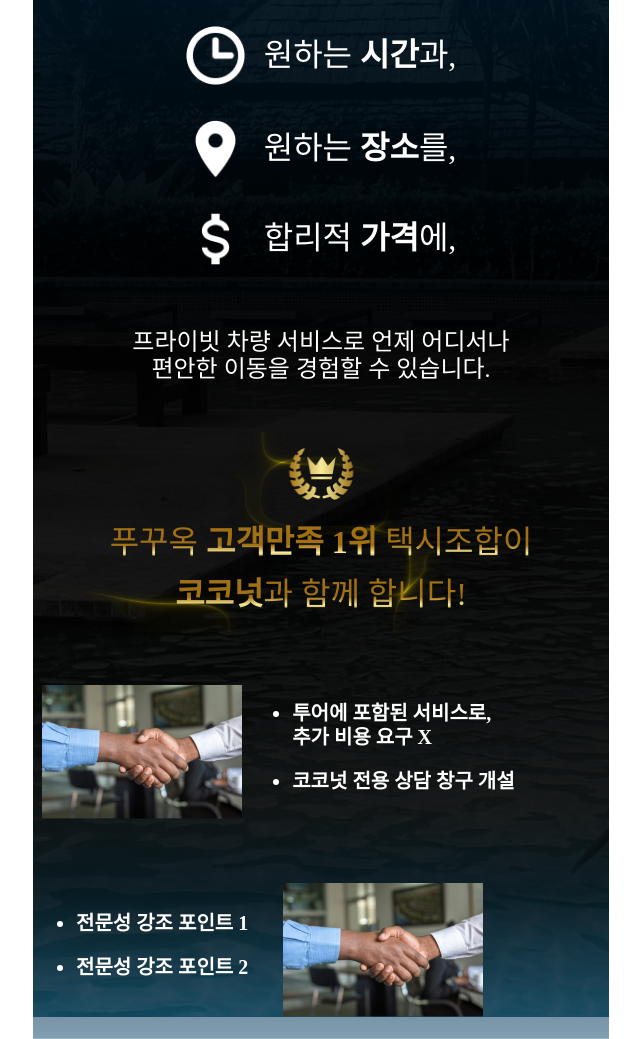
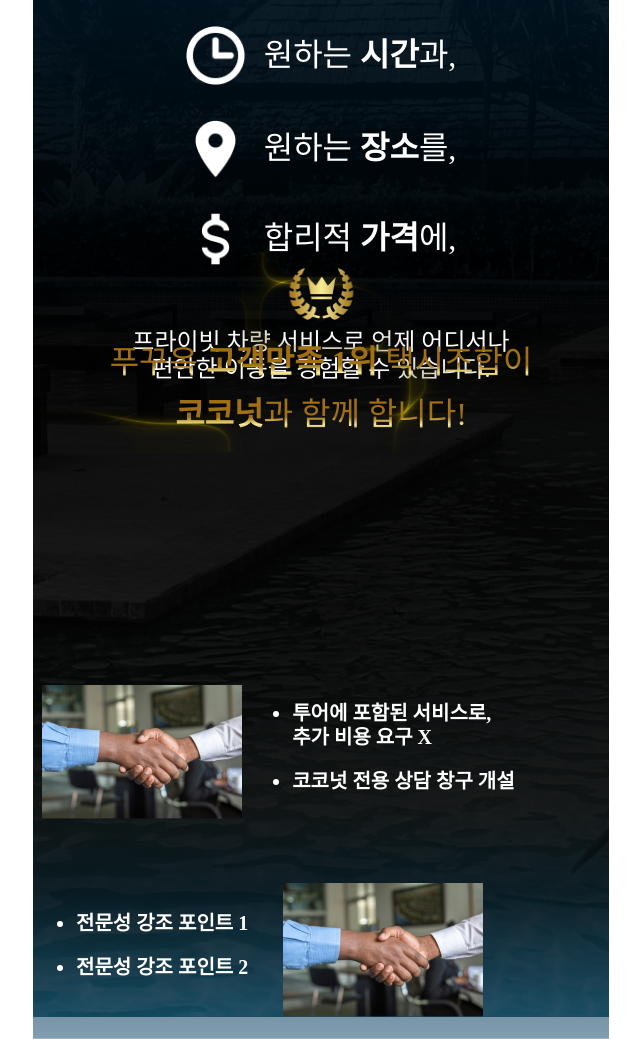
Before and after one commit to jeongbeannnn/Tour, a plain HTML site: page 9/CarService.html in a window 1280 px wide. Shown: the part 705-1744 px from the top of the page, without its empty margins (319-959 px from the left). Drawn offline with Linux system fonts and the light colour scheme.

Commit message:
Add files via upload

```diff
--- a/9/CarService.css
+++ b/9/CarService.css
@@ -211,6 +211,7 @@
     background-position: center;
     width: 576px;
     height: 200px;
+    top: -180px;
 }
 
 .overlay {
```
